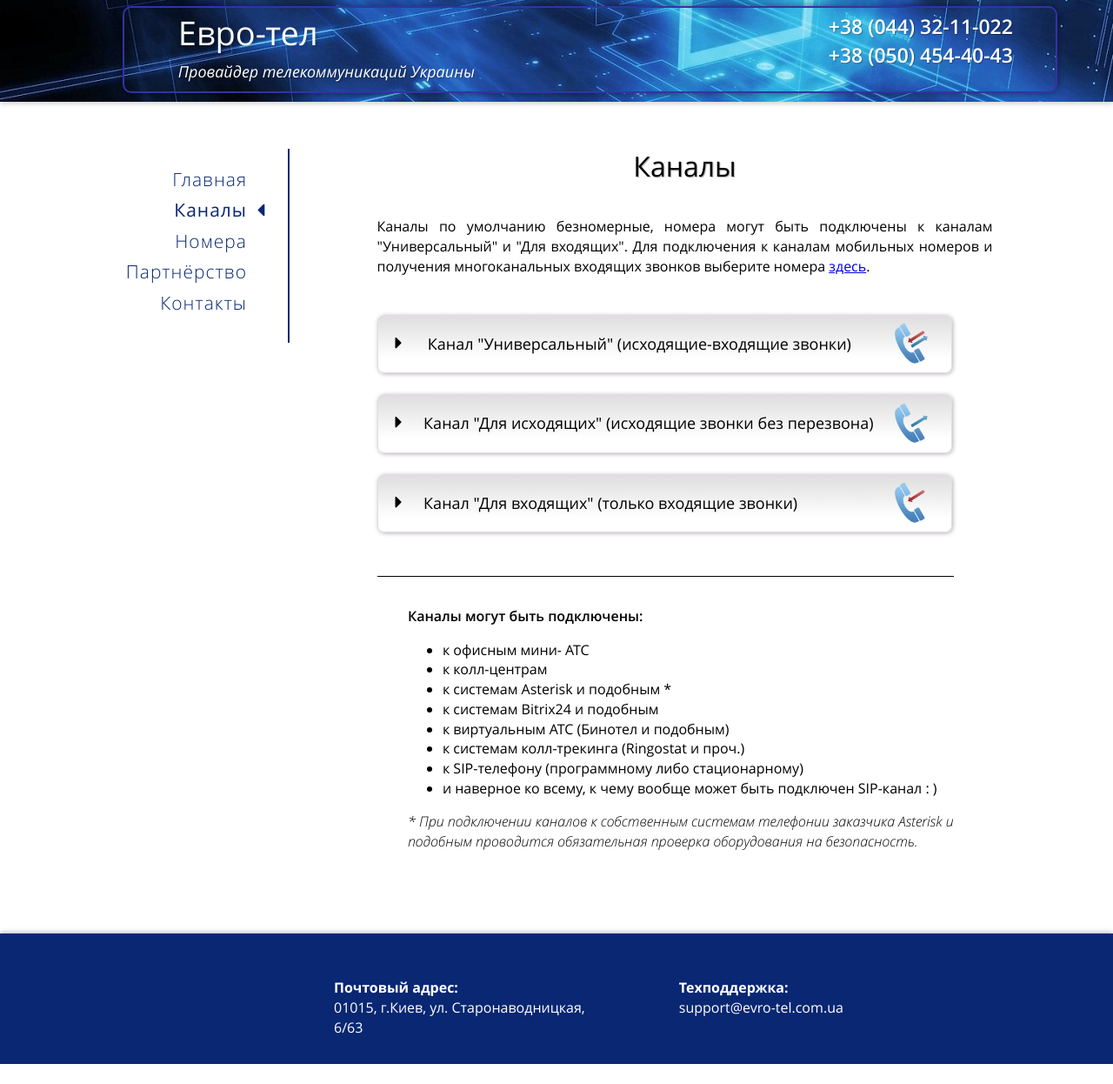
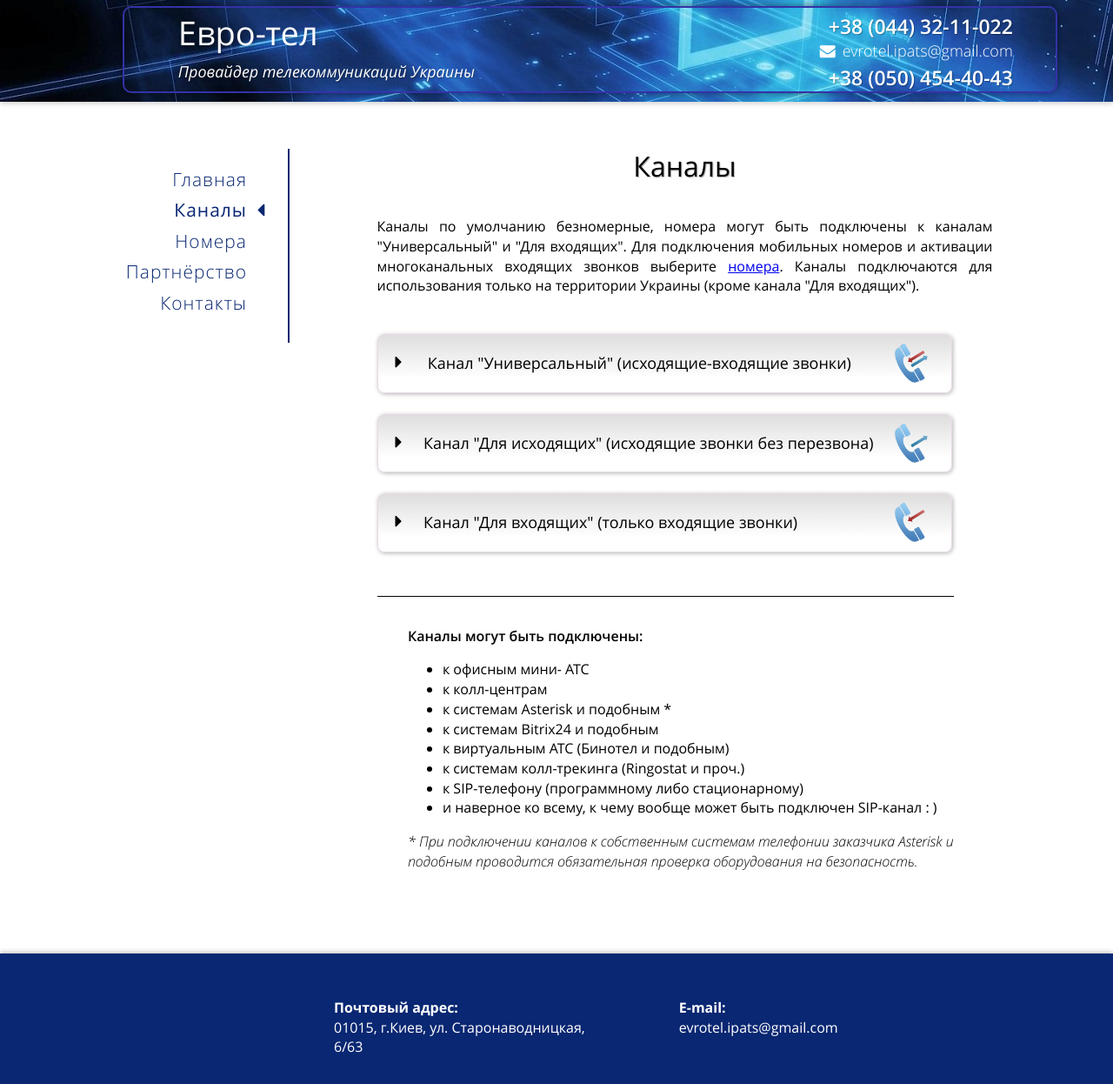
Before and after one commit to Self22/sip_gsm_in_ukraine, a website: page prod/channels.html in a window 1280 px wide. Shown: the part 3-1249 px from the top of the page at 87% size. Before the commit the page ends 1226 px from the top, so only its background shows below. Drawn offline with Linux system fonts and the light colour scheme; files whose address does not match are found by name.

Commit message:
Уточнение информации разнообразной

```diff
--- a/_dev/css/partials/footer.scss
+++ b/_dev/css/partials/footer.scss
@@ -42,4 +42,10 @@
 .footer__support{
   top: 34%;
   left: 61%;
+
+  & a {
+    display: block;
+    color: white;
+    text-decoration: none;
+  }
 }
--- a/prod/channels.html
+++ b/prod/channels.html
@@ -65,6 +65,8 @@
             </div>
             <address class="header__phones">
                 <a href="tel:+380443211022" class="phone__link"><h1>+38 (044) 32-11-022</h1></a>
+                <a class="header__email" href="mailto:evrotel.ipats@gmail.com"><i class="fa fa-envelope faa-horizontal"
+                                                                                  aria-hidden="true"></i><span>evrotel.ipats@gmail.com</span></a>
                 <a href="tel:+380504544043" class="phone__link"><h1>+38 (050) 454-40-43</h1></a>
             </address>
             <div class="nav__mob">
@@ -90,9 +92,9 @@
             <div class="intro">
                 <p>
                     Каналы по умолчанию безномерные, номера могут быть подключены к каналам "Универсальный" и "Для
-                    входящих". Для подключения к каналам мобильных номеров и получения
-                    многоканальных входящих звонков выберите номера
-                    <a href="numbers.html">здесь</a>.
+                    входящих". Для подключения мобильных номеров и активации
+                    многоканальных входящих звонков выберите <a href="numbers.html">номера</a>. Каналы подключаются для
+                    использования только на территории Украины (кроме канала "Для входящих").
                 </p>
             </div>
             <div class="channels__acc">
@@ -164,7 +166,12 @@
                                 <b>(050)<br>
                                 (067) 461-77-55 <br>
                                 (093)<br> </b>
-                            <p>Стоимость одного канала - <b>160 грн. в мес.(с НДС)</b>. Канал по умолчанию безномерной, привязка номера к каналу 50 грн. в мес (Lifecell 80 грн).<br> <i>*При привязке номера Лайф согласно правил оператора за каждый факт звонка снимается плата за переадресацию в размере 0,22 грн.</i>
+
+                            <p>Стоимость одного канала - <b>160 грн. в мес.(с НДС)</b>. Канал по умолчанию безномерной,
+                                привязка номера к каналу 50 грн. в мес (Lifecell 80 грн).<br> <i>*При привязке номера
+                                    Лайф согласно правил оператора за каждый факт звонка снимается плата за
+                                    переадресацию в размере 0,22 грн.</i> Для получения условий по использованию канала
+                                за пределами Украины обратитесь к <a href="contacts.html">нам</a>.
                             </p>
 
                             <p><i>* Особенность каналов для Lifecell: поскольку наша технология
@@ -213,7 +220,8 @@
     <div class="container">
         <address class="footer__adress"><b>Почтовый адрес:</b><span>01015, г.Киев, ул. Старонаводницкая, 6/63</span>
         </address>
-        <div class="footer__support"><b>Техподдержка:</b><span>support@evro-tel.com.ua</span></div>
+        <div class="footer__support"><b>E-mail:</b><a class="footer__email" href="mailto:evrotel.ipats@gmail.com">
+            evrotel.ipats@gmail.com</a></div>
     </div>
 </footer>
 <script type="text/javascript" src="js/jquery.min.js"></script>
```
Also changed, not shown: _dev/channels.html (+11 -5 lines), _dev/contacts.html (+2 -1 lines), _dev/index.html (+2 -1 lines), _dev/numbers.html (+2 -1 lines), _dev/partnerhip.html (+2 -1 lines), prod/contacts.html (+2 -1 lines), prod/index.html (+4 -1 lines), prod/numbers.html (+4 -1 lines), prod/partnerhip.html (+4 -1 lines), prod/css/main.css, 1 other file.
